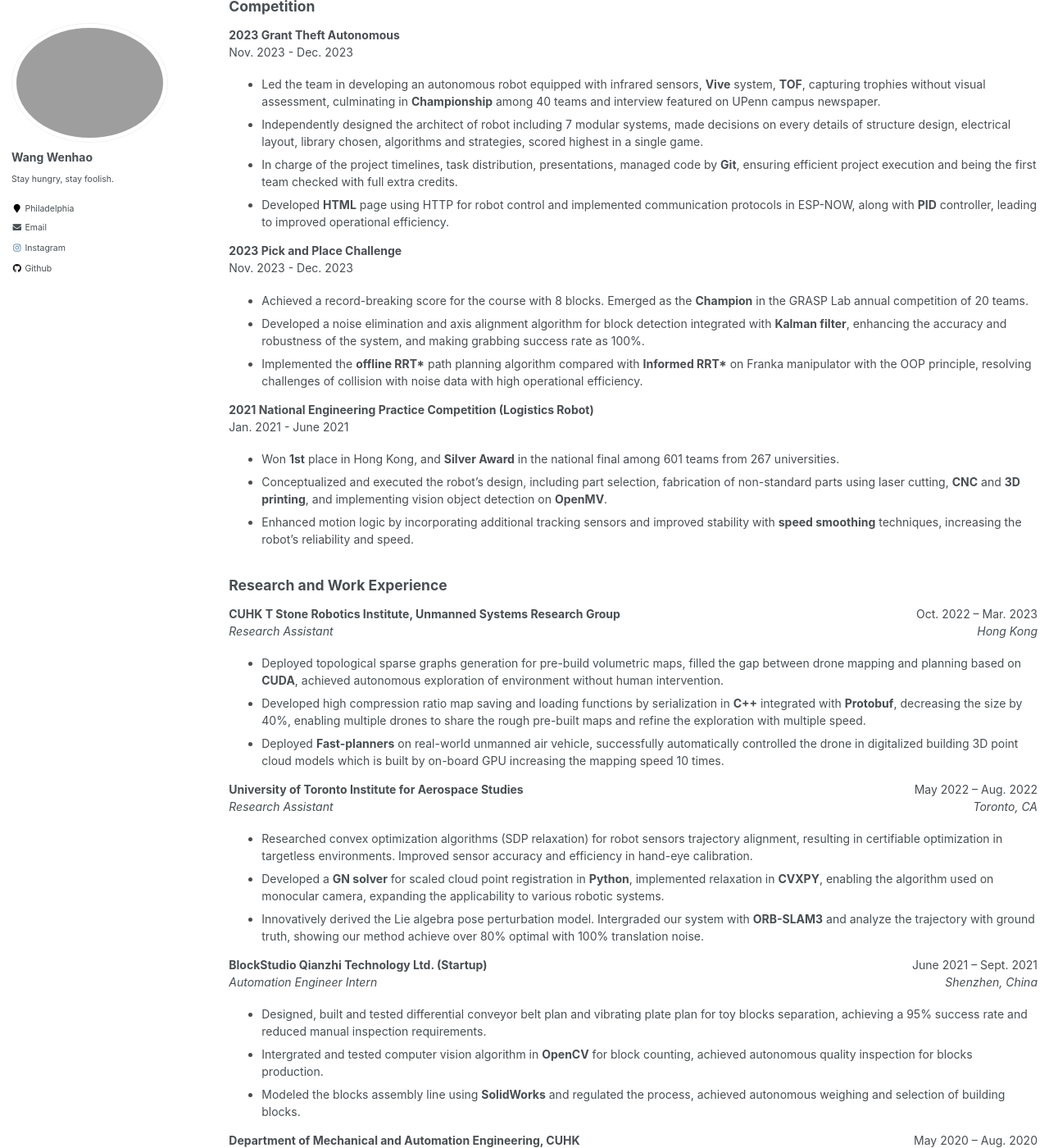
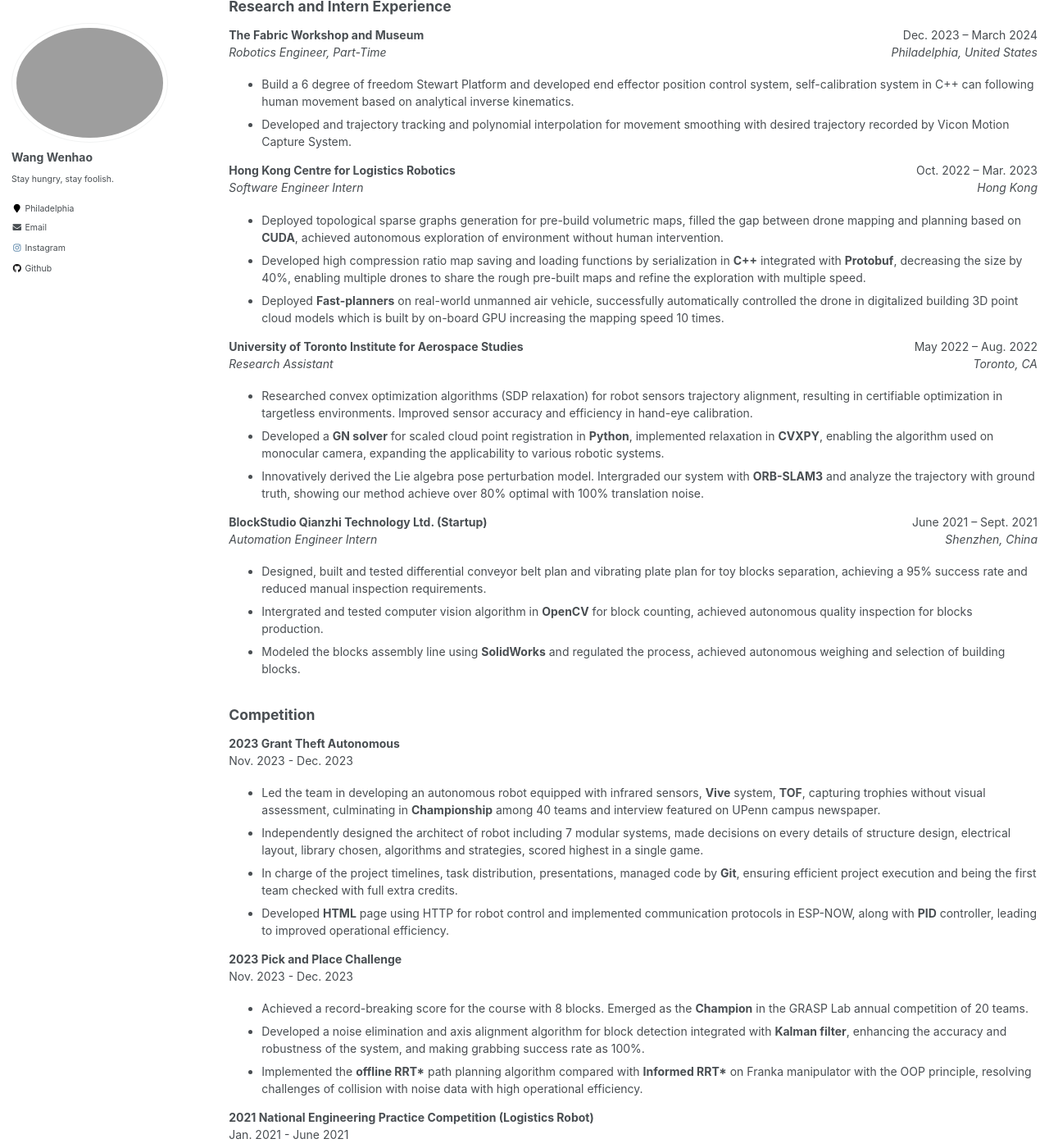
Before and after one commit to Hao-Starrr/Hao-Starrr.github.io, a Jekyll site: the page built from _pages/cv.md, in a window 1280 px wide and 1400 px high, scrolled down 496 px. Shown: the whole window at 82% size. Built offline with Jekyll 4.4.1, drawn with Linux system fonts in a browser that asks for light colours; some of the changed lines change nothing that is shown; some of the changed text lies outside the part shown.

Commit message:
delete 1st year research

```diff
--- a/_pages/cv.md
+++ b/_pages/cv.md
@@ -27,35 +27,19 @@ redirect_from:
   - Ranked top 0.3% in the National College Entrance Exam. Top 10 in Shanghai Jiao Tong University’s Independent Admissions Exam.
     <br />
 
-## Competition
+## Research and Intern Experience
 
-**2023 Grant Theft Autonomous**
-Nov. 2023 - Dec. 2023
+**The Fabric Workshop and Museum**
+<span style="float:right;">Dec. 2023 – March 2024</span>
+_Robotics Engineer, Part-Time_
+<span style="float:right;">_Philadelphia, United States_</span>
 
-- Led the team in developing an autonomous robot equipped with infrared sensors, **Vive** system, **TOF**, capturing trophies without visual assessment, culminating in **Championship** among 40 teams and interview featured on UPenn campus newspaper.
-- Independently designed the architect of robot including 7 modular systems, made decisions on every details of structure design, electrical layout, library chosen, algorithms and strategies, scored highest in a single game.
-- In charge of the project timelines, task distribution, presentations, managed code by **Git**, ensuring efficient project execution and being the first team checked with full extra credits.
-- Developed **HTML** page using HTTP for robot control and implemented communication protocols in ESP-NOW, along with **PID** controller, leading to improved operational efficiency.
+- Build a 6 degree of freedom Stewart Platform and developed end effector position control system, self-calibration system in C++ can following human movement based on analytical inverse kinematics.
+- Developed and trajectory tracking and polynomial interpolation for movement smoothing with desired trajectory recorded by Vicon Motion Capture System.
 
-**2023 Pick and Place Challenge**
-Nov. 2023 - Dec. 2023
-
-- Achieved a record-breaking score for the course with 8 blocks. Emerged as the **Champion** in the GRASP Lab annual competition of 20 teams.
-- Developed a noise elimination and axis alignment algorithm for block detection integrated with **Kalman filter**, enhancing the accuracy and robustness of the system, and making grabbing success rate as 100%.
-- Implemented the **offline RRT\*** path planning algorithm compared with **Informed RRT\*** on Franka manipulator with the OOP principle, resolving challenges of collision with noise data with high operational efficiency.
-
-**2021 National Engineering Practice Competition (Logistics Robot)**
-Jan. 2021 - June 2021
-
-- Won **1st** place in Hong Kong, and **Silver Award** in the national final among 601 teams from 267 universities.
-- Conceptualized and executed the robot’s design, including part selection, fabrication of non-standard parts using laser cutting, **CNC** and **3D printing**, and implementing vision object detection on **OpenMV**.
-- Enhanced motion logic by incorporating additional tracking sensors and improved stability with **speed smoothing** techniques, increasing the robot’s reliability and speed.
-
-## Research and Work Experience
-
-**CUHK T Stone Robotics Institute, Unmanned Systems Research Group**
+**Hong Kong Centre for Logistics Robotics**
 <span style="float:right;">Oct. 2022 – Mar. 2023</span>
-_Research Assistant_
+_Software Engineer Intern_
 <span style="float:right;">_Hong Kong_</span>
 
 - Deployed topological sparse graphs generation for pre-build volumetric maps, filled the gap between drone mapping and planning based on **CUDA**, achieved autonomous exploration of environment without human intervention.
@@ -80,14 +64,29 @@ _Automation Engineer Intern_
 - Intergrated and tested computer vision algorithm in **OpenCV** for block counting, achieved autonomous quality inspection for blocks production.
 - Modeled the blocks assembly line using **SolidWorks** and regulated the process, achieved autonomous weighing and selection of building blocks.
 
-**Department of Mechanical and Automation Engineering, CUHK**
-<span style="float:right;">May 2020 – Aug. 2020</span>
-_Research Assistant_
-<span style="float:right;">_Hong Kong_</span>
+## Competition
 
-- Invented new barrier function in **potential field** multi-UAVs control and ensured the time convergence and stability requirement.
-- Derived the dynamic model and simulated UAV positions and speeds using **MATLAB Simulink**, with visualizations that aided in improving control strategies, reflected in Innovation and Creativity Scholarship.
-- Received the annual **Best Project Award**, highlighting the project’s impact on UAV control research.
+**2023 Grant Theft Autonomous**
+Nov. 2023 - Dec. 2023
+
+- Led the team in developing an autonomous robot equipped with infrared sensors, **Vive** system, **TOF**, capturing trophies without visual assessment, culminating in **Championship** among 40 teams and interview featured on UPenn campus newspaper.
+- Independently designed the architect of robot including 7 modular systems, made decisions on every details of structure design, electrical layout, library chosen, algorithms and strategies, scored highest in a single game.
+- In charge of the project timelines, task distribution, presentations, managed code by **Git**, ensuring efficient project execution and being the first team checked with full extra credits.
+- Developed **HTML** page using HTTP for robot control and implemented communication protocols in ESP-NOW, along with **PID** controller, leading to improved operational efficiency.
+
+**2023 Pick and Place Challenge**
+Nov. 2023 - Dec. 2023
+
+- Achieved a record-breaking score for the course with 8 blocks. Emerged as the **Champion** in the GRASP Lab annual competition of 20 teams.
+- Developed a noise elimination and axis alignment algorithm for block detection integrated with **Kalman filter**, enhancing the accuracy and robustness of the system, and making grabbing success rate as 100%.
+- Implemented the **offline RRT\*** path planning algorithm compared with **Informed RRT\*** on Franka manipulator with the OOP principle, resolving challenges of collision with noise data with high operational efficiency.
+
+**2021 National Engineering Practice Competition (Logistics Robot)**
+Jan. 2021 - June 2021
+
+- Won **1st** place in Hong Kong, and **Silver Award** in the national final among 601 teams from 267 universities.
+- Conceptualized and executed the robot’s design, including part selection, fabrication of non-standard parts using laser cutting, **CNC** and **3D printing**, and implementing vision object detection on **OpenMV**.
+- Enhanced motion logic by incorporating additional tracking sensors and improved stability with **speed smoothing** techniques, increasing the robot’s reliability and speed.
 
 ## Leadership and Community Service
 
@@ -115,11 +114,8 @@ March 2021 - May 2021
 
 ## Skills
 
-Programming: C/C++ (main language), Python, MATLAB (Simulink), Java
+Programming: C/C++, Python (SciPy, NumPy, PyTorch, CVXPY), MATLAB (Simulink)
 
-Framework: ROS, CUDA, Qt, Arduino, Embedded Programming
+Framework: ROS/ROS2 (Gazebo, Rviz, MoveIt!, OMPL), CUDA, Qt, Arduino, Embedded Programming
 
 Software: Git, SolidWorks, CAD
-
-Robotics Algorithm: (Planning) A\*, PRM, RRT\*, MPC, (State Estimation) Kalman Filter, EKF, UKF, Particle Filters,
-(Perception) 3D vision, SLAM, basic filter and feature detection, OpenCV
```
